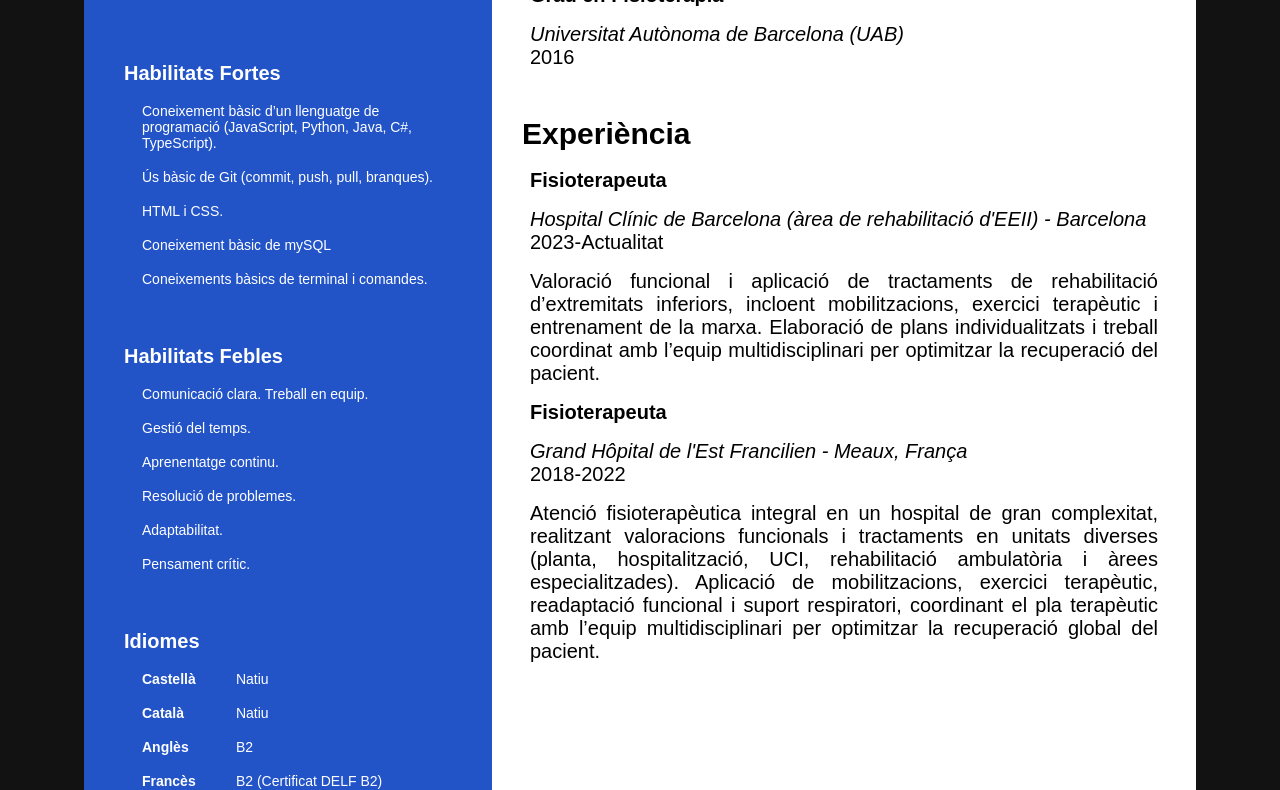
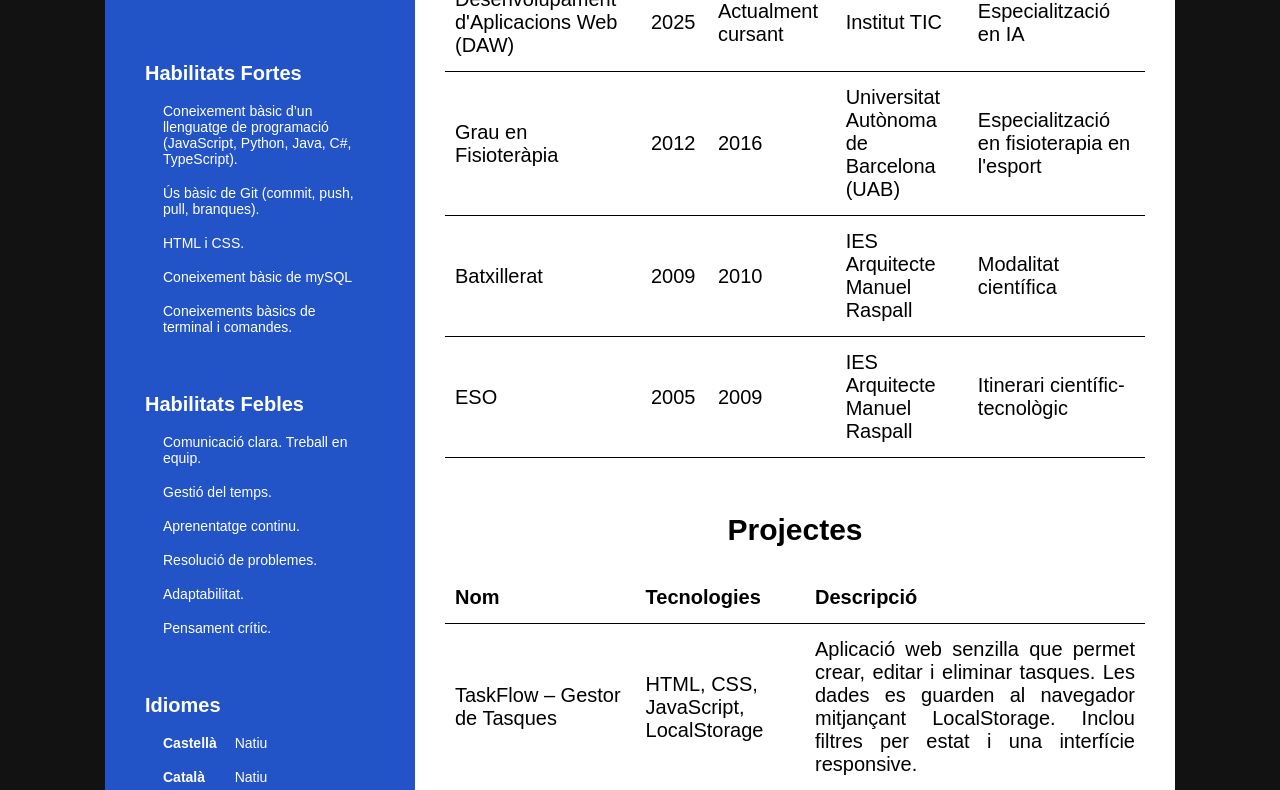
Before and after one commit to SergioCordero77/StatuQuoniamWebsite, a plain HTML site: page perfil_SergioCordero.html in a window 1280 px wide. Shown: the part 726-1516 px from the top of the page. Drawn offline with Linux system fonts and the light colour scheme.

Commit message:
Canvi en les Taules de formació acadèmic. Canvi de format segunint indicacions de la rúbrica. Canvi de la taula de experiencia laboral per projectes seguint la rubrica

```diff
--- a/css/perfilSergioCordero.css
+++ b/css/perfilSergioCordero.css
@@ -10,7 +10,7 @@ main {
     font-size: 14px;
     background-color: rgb(34, 84, 200);
     color: white;
-    width: 400px;
+    width: 270px;
     padding: 20px;
     text-align: left;
     display: flex;
@@ -102,7 +102,7 @@ main {
     font-size: 20px;
 }
 
-/* ------------------------------------TAULES FORMACIÓ I EXPERIENCIA------------------------------------ */
+/* ------------------------------------TAULES FORMACIÓ I PROJECTES------------------------------------ */
 
 .dreta {
     display: flex;
@@ -111,7 +111,7 @@ main {
 
 .dreta table {
     width: 100%;
-    margin: 20px 0;
+    margin: 30px 0;
     border-collapse: collapse;
 }
 
@@ -129,22 +129,23 @@ main {
 }
 
 .formacio-academica table,
-.experiencia table {
+.projectes table {
     width: 100%;
     margin: 20px 0;
 }
 
 .formacio-academica th,
 .formacio-academica td,
-.experiencia th,
-.experiencia td {
-    padding: 8px;
-    text-align: justify;
+.projectes th,
+.projectes td {
+    padding: 14px 10px;
+    text-align: left;
+    border-bottom: 1px solid black;
 }
 
 
 .formacio-academica thead th,
-.experiencia thead th {
+.projectes thead th {
     font-size: 20px;
     font-weight: bold;
 }
--- a/perfil_SergioCordero.html
+++ b/perfil_SergioCordero.html
@@ -131,84 +131,99 @@
                         <div>
                             <p>Desenvolupador web en formació (DAW) amb una forta motivació per la programació i l’aprenentatge continu. Destaco per la meva capacitat analítica, atenció al detall i enfocament orientat a la resolució de problemes. Aporto també una trajectòria prèvia com a fisioterapeuta des del 2017 en entorns esportius, geriàtrics i hospitalaris, cosa que reforça la meva empatia, adaptabilitat i capacitat per treballar en equips multidisciplinaris. Cerco aplicar les meves habilitats tècniques i humanes en projectes de desenvolupament web.</p>
                         </div>
-                        <div class="formacio-academica">
+                        <div class="formacio">
+                <h2>Formació Acadèmica</h2>
+                    <table class="formacio-academica">
+                        <thead>
+                            <tr>
+                                <th>Títol</th>
+                                <th>Any inici</th>
+                                <th>Any finalització</th>
+                                <th>Centre</th>
+                                <th>Especialització</th>
+                            </tr>
+                        </thead>
 
-                            <table>
-                                <caption>Formació Acadèmica</caption>
+                        <tbody>
+                            <tr>
+                                <td>Desenvolupament d'Aplicacions Web (DAW)</td>
+                                <td>2025</td>
+                                <td>Actualment cursant</td>
+                                <td>Institut TIC</td>
+                                <td>Especialització en IA</td>
+                            </tr>
+
+                            <tr>
+                                <td>Grau en Fisioteràpia</td>
+                                <td>2012</td>
+                                <td>2016</td>
+                                <td>Universitat Autònoma de Barcelona (UAB)</td>
+                                <td>Especialització en fisioterapia en l'esport</td>
+                            </tr>
+
+                            <tr>
+                                <td>Batxillerat</td>
+                                <td>2009</td>
+                                <td>2010</td>
+                                <td>IES Arquitecte Manuel Raspall</td>
+                                <td>Modalitat científica</td>
+                            </tr>
+
+                            <tr>
+                                <td>ESO</td>
+                                <td>2005</td>
+                                <td>2009</td>
+                                <td>IES Arquitecte Manuel Raspall</td>
+                                <td>Itinerari científic-tecnològic</td>
+                            </tr>
+
+                        </tbody>
+                    </table>
+                </div>
+                        <div class="projectes">
+                            <h2>Projectes</h2>
+                            <table class="projectes">
                                 <thead>
                                     <tr>
-                                        <th>Desenvolupament d'Aplicacions Web (DAW)</th>
+                                        <th>Nom</th>
+                                        <th>Tecnologies</th>
+                                        <th>Descripció</th>
                                     </tr>
                                 </thead>
 
                                 <tbody>
                                     <tr>
-                                        <td><em><em>Institut TIC de Barcelona</em></em>
-                                        <br>
-                                        Actualitalment cursant
-                                        </td>
+                                        <td>TaskFlow – Gestor de Tasques</td>
+                                        <td>HTML, CSS, JavaScript, LocalStorage</td>
+                                        <td style="text-align: justify;">Aplicació web senzilla que permet crear, editar i eliminar tasques. Les dades es guarden al navegador mitjançant LocalStorage. Inclou filtres per estat i una interfície responsive.</td>
                                     </tr>
-                                </tbody>
 
-                                <thead>
                                     <tr>
-                                        <th>Grau en Fisioteràpia</th>
+                                        <td>FoodieFinder – Receptes i Ingredients</td>
+                                        <td>React, API pública de receptes, TailwindCSS</td>
+                                        <td style="text-align: justify;">Un cercador de receptes que consulta una API externa. L’usuari pot buscar per ingredient, veure la llista de passos i guardar receptes favorites. Maquetació moderna i components reutilitzables.</td>
                                     </tr>
-                                </thead>
 
-                                <tbody>
                                     <tr>
-                                        <td><em><em>Universitat Autònoma de Barcelona (UAB)</em></em>
-                                        <br>
-                                        2016
-                                        </td>
+                                        <td>UrbanBlog – Blog Personal</td>
+                                        <td>HTML5, CSS3 (Flexbox i Grid), JavaScript</td>
+                                        <td style="text-align: justify;">Blog estàtic amb diverses pàgines, disseny responsive i seccions per articles, autor i contacte. Inclou un petit script per gestionar comentaris guardats al navegador.</td>
+                                    </tr>
+
+                                    <tr>
+                                        <td>FitTrack Mini – Seguiment d’Entrenaments</td>
+                                        <td>Vue.js, Firebase (Auth + Firestore)</td>
+                                        <td style="text-align: justify;">Aplicació on usuaris registrats poden apuntar els seus entrenaments i veure estadístiques bàsiques. Gestió d’usuaris amb Firebase i dades sincronitzades en temps real.</td>
+                                    </tr>
+
+                                    <tr>
+                                        <td>Statu Quoniam – Web Oficial del Grup de Rap</td>
+                                        <td>HTML, CSS</td>
+                                        <td style="text-align: justify;">Pàgina web informativa dissenyada per al grup de rap Statu Quoniam. Inclou seccions de presentació, discografia, fotos i dates de concerts. Disseny net i responsive, treballat íntegrament amb HTML i CSS.</td>
                                     </tr>
                                 </tbody>
                             </table>
-                        </div>
-                        <div class="experiencia">
-                            <table>
-                                <caption>Experiència</caption>
-                                <thead>
-                                    <tr>
-                                        <th>Fisioterapeuta</th>
-                                    </tr>
-                                </thead>
-
-                                <tbody>
-                                    <tr>
-                                        <td><em>Hospital Clínic de Barcelona (àrea de rehabilitació d'EEII) - Barcelona</em>
-                                        <br>
-                                        2023-Actualitat
-                                        </td>
-                                    </tr>
-                                    <tr>
-                                        <td>Valoració funcional i aplicació de tractaments de rehabilitació d’extremitats inferiors, incloent mobilitzacions, exercici terapèutic i entrenament de la marxa. Elaboració de plans individualitzats i treball coordinat amb l’equip multidisciplinari per optimitzar la recuperació del pacient.</td>
-                                    </tr>
-                                </tbody>
-
-
-                                <thead>
-                                    <tr>
-                                        <th>Fisioterapeuta</th>
-                                    </tr>
-                                </thead>
-                                <tbody>
-                                    <tr>
-                                        <td><em>Grand Hôpital de l'Est Francilien - Meaux, França</em>
-                                        <br>
-                                        2018-2022
-                                        </td>
-                                    </tr>
-                                    <tr>
-                                        <td>Atenció fisioterapèutica integral en un hospital de gran complexitat, realitzant valoracions funcionals i tractaments en unitats diverses (planta, hospitalització, UCI, rehabilitació ambulatòria i àrees especialitzades). Aplicació de mobilitzacions, exercici terapèutic, readaptació funcional i suport respiratori, coordinant el pla terapèutic amb l’equip multidisciplinari per optimitzar la recuperació global del pacient.</td>
-                                    </tr>
-
-                                </tbody>
-
-                            </table>
-
-                        </div>
+                    </div>
 
                     </div>
 
```
